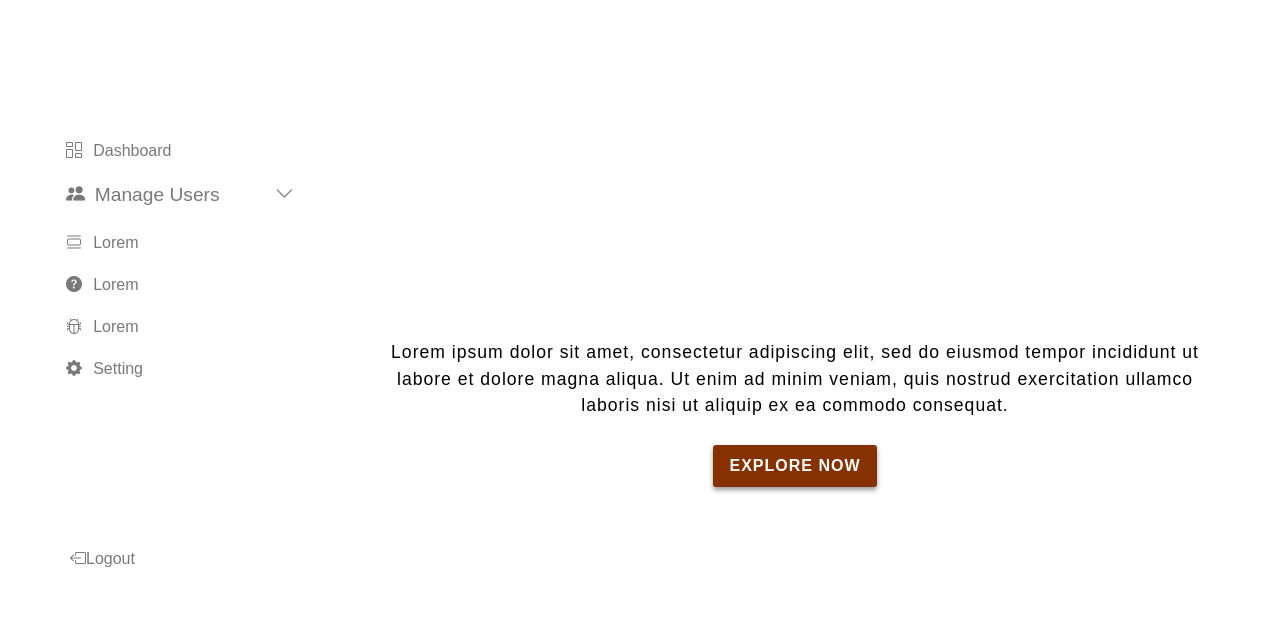
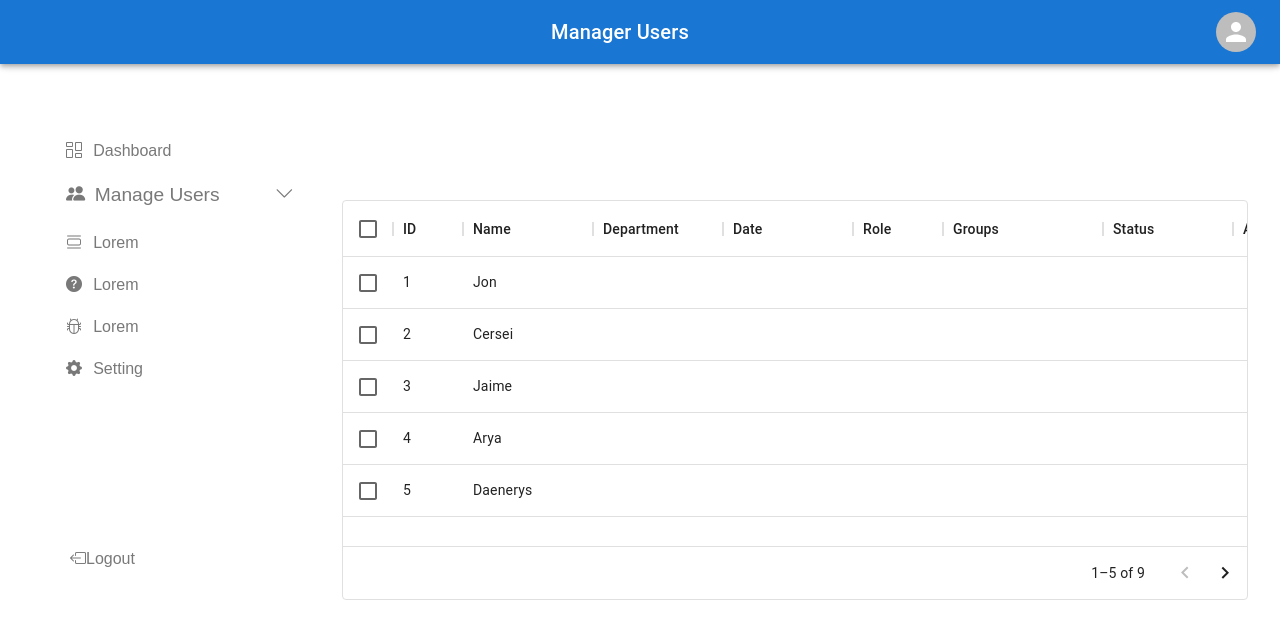
Before and after one commit to aimanali-1003/TMS, a React (Create React App) app: page / in a window 1280 px wide. Shown: the top 638 px of the page. Built offline with nearby package versions, Linux system fonts and the light colour scheme.

Commit message:
Added User Table

```diff
--- a/package.json
+++ b/package.json
@@ -14,6 +14,7 @@
     "@testing-library/user-event": "^13.5.0",
     "material-table": "^2.0.3",
     "react": "^18.2.0",
+    "react-bootstrap": "^2.6.0",
     "react-dom": "^18.2.0",
     "react-icons": "^4.6.0",
     "react-pro-sidebar": "^1.0.0-alpha.7",
--- a/src/App.js
+++ b/src/App.js
@@ -1,17 +1,14 @@
 import Sidebar from "./components/Sidebar";
 import Header from "./components/DataTable/Header";
+import Userdata from "./components/DataTable/Userdata";
+
 const App = () => {
   return (
     <div className="main">
       <Sidebar />
       <div className="container">
-        <p className="info">
-          Lorem ipsum dolor sit amet, consectetur adipiscing elit, sed do
-          eiusmod tempor incididunt ut labore et dolore magna aliqua. Ut enim ad
-          minim veniam, quis nostrud exercitation ullamco laboris nisi ut
-          aliquip ex ea commodo consequat.
-        </p>
-        <button className="btn">Explore now</button>
+        <Header />
+        <Userdata />
       </div>
     </div>
   );
--- /dev/null
+++ b/src/components/DataTable/Header.js
@@ -0,0 +1,21 @@
+import * as React from "react";
+import AppBar from "@mui/material/AppBar";
+import Toolbar from "@mui/material/Toolbar";
+import Typography from "@mui/material/Typography";
+import Avatar from "@mui/material/Avatar";
+import Stack from "@mui/material/Stack";
+
+export default function Header() {
+  return (
+    <AppBar>
+      <Toolbar>
+        <Typography variant="h6" component="div" sx={{ flexGrow: 1 }}>
+          Manager Users
+        </Typography>
+        <Stack direction="row" spacing={2}>
+          <Avatar alt="Remy Sharp" src="" />
+        </Stack>
+      </Toolbar>
+    </AppBar>
+  );
+}
--- /dev/null
+++ b/src/components/DataTable/Userdata.js
@@ -0,0 +1,58 @@
+import * as React from "react";
+import { DataGrid } from "@mui/x-data-grid";
+
+const columns = [
+  { field: "id", headerName: "ID", width: 70 },
+  { field: "Name", headerName: "Name", width: 130 },
+  { field: "Department", headerName: "Department", width: 130 },
+  { field: "Date", headerName: "Date", width: 130 },
+  {
+    field: "Role",
+    headerName: "Role",
+    width: 90,
+  },
+  {
+    field: "Groups",
+    headerName: "Groups",
+    description: "This column has a value getter and is not sortable.",
+    sortable: false,
+    width: 160,
+  },
+  {
+    field: "Status",
+    headerName: "Status",
+    width: 130,
+  },
+  {
+    field: "Action",
+    headerName: "Action",
+    width: 130,
+  },
+];
+
+const rows = [
+  { id: 1, Name: "Jon" },
+  { id: 2, Name: "Cersei", age: 42 },
+  { id: 3, Name: "Jaime", age: 45 },
+  { id: 4, Name: "Arya", age: 16 },
+  { id: 5, Name: "Daenerys", age: null },
+  { id: 6, Name: "Melisandre", age: 150 },
+  { id: 7, Name: "Ferrara", age: 44 },
+  { id: 8, Name: "Rossini", age: 36 },
+  { id: 9, Name: "Harvey", age: 65 },
+];
+
+export default function DataTable() {
+  return (
+    <div style={{ height: 400, width: "100%" }}>
+      <DataGrid
+        rows={rows}
+        // rows={rows}
+        columns={columns}
+        pageSize={5}
+        rowsPerPageOptions={[5]}
+        checkboxSelection
+      />
+    </div>
+  );
+}
```
Also changed, not shown: 1 other file (tests, documents, lock files or other folders).
